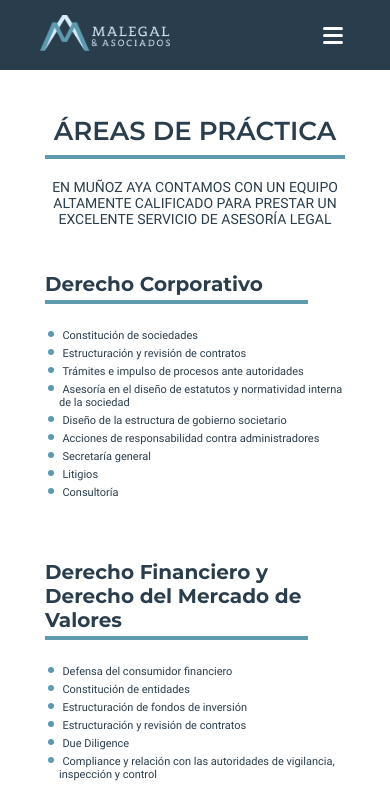
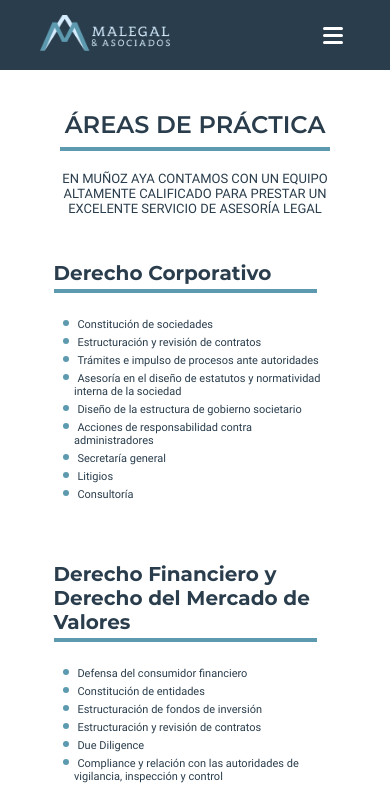
Before and after one commit to fcor/malegal, a React (Create React App) app: page /areas in a window 390 px wide. Shown: the top 785 px of the page. Built offline with nearby package versions, Linux system fonts and the light colour scheme.

Commit message:
Responsive for narrow phones ok

```diff
--- a/src/App.css
+++ b/src/App.css
@@ -1167,6 +1167,38 @@ transform: scale(.9);
   }
 }
 
+@media screen and (max-width: 380px) {
+  .work-card{
+    width: 280px;
+    height: 400px;
+  }
+  .work-form{
+    width: 280px;
+  }
+  .work-form-input,
+  .work-form-submit,
+  .work-form-textarea,
+  .work-form-textarea textarea{
+    width: 240px;
+  }
+  .work-form-input input{
+    width: 230px;
+  }
+  .work-card header{
+    font-size: 24px;
+  }
+  .work-card p{
+    font-size: 13px;
+  }
+  .work-card h2{
+    font-size: 14px;
+  }
+  .work-form header{
+    padding: 30px 0 30px 30px;
+    width: unset;
+  }
+}
+
 /* Areas Styles */
 .areas-header{
   margin: 70px 0;
@@ -1336,7 +1368,7 @@ transform: scale(.9);
   }
 }
 
-@media screen and (max-width: 500px) {
+/* @media screen and (max-width: 500px) {
   .areas-header h1{
     font-size: 30px;
     width: 450px;
@@ -1345,7 +1377,7 @@ transform: scale(.9);
     font-size: 16px;
     width: 450px;
   }
-}
+} */
 
 @media screen and (max-width: 510px) {
   .areas-header h1{
@@ -1384,6 +1416,32 @@ transform: scale(.9);
   }
   .areas-card-right{
     width: 300px;
+  }
+  .areas-card-left h1{
+    font-size: 20px;
+  }
+  .areas-card-right p{
+    font-size: 11px;
+  }
+  .areas-card-right ul li{
+    font-size: 11px;
+  }
+}
+
+@media screen and (max-width: 400px) {
+  .areas-header{
+    margin-top: 40px;
+  }
+  .areas-header h1{
+    font-size: 24px;
+    width: 270px;
+  }
+  .areas-header p{
+    font-size: 13px;
+    width: 270px;
+  }
+  .areas-card-right{
+    width: 270px;
   }
   .areas-card-left h1{
     font-size: 20px;
```
